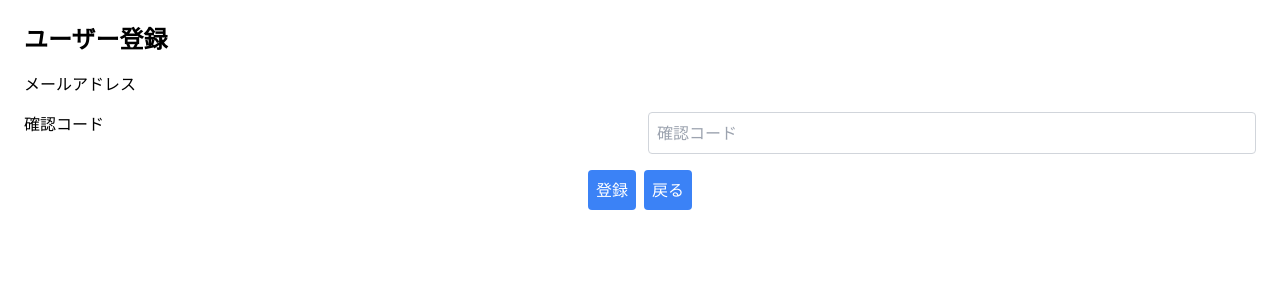
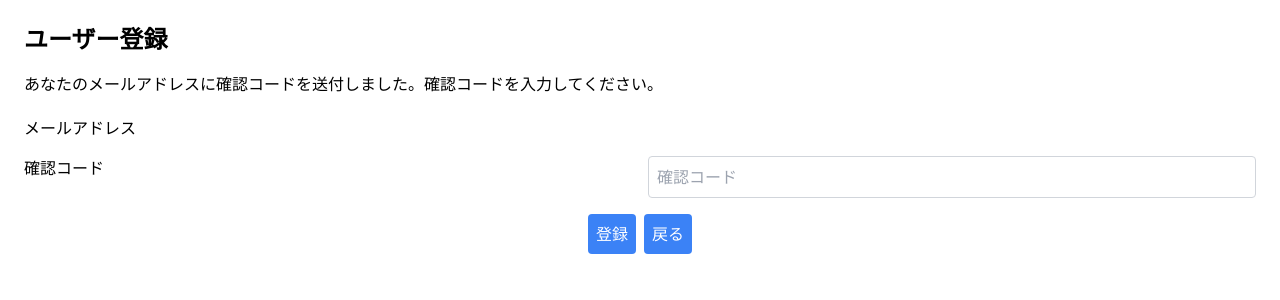
Before and after one commit to at-himawari/aimensetsu-frontend, a React (Create React App) app: page /confirm in a window 1280 px wide. Shown: the top 300 px of the page. Built offline with nearby package versions, Linux system fonts and the light colour scheme; no server answers; what aws-amplify would draw is missing.

Commit message:
メールアドレス送付メッセージ追加

```diff
--- a/src/RegisterCofirmForm.js
+++ b/src/RegisterCofirmForm.js
@@ -1,6 +1,6 @@
 import React, { useEffect, useState } from "react";
 import { useNavigate } from "react-router-dom";
-import { confirmSignUp } from 'aws-amplify/auth';
+import { confirmSignUp } from "aws-amplify/auth";
 
 function RegisterCofirmForm({ username }) {
   const [confirmationCode, setConfirmationCode] = useState("");
@@ -8,7 +8,7 @@ function RegisterCofirmForm({ username }) {
     username: [],
     password: [],
   });
-    const [success, setSuccess] = useState(false);
+  const [success, setSuccess] = useState(false);
   // パスワード確認用のstateを追加
   const navigate = useNavigate();
   const INVALID_CODE = "Invalid verification code provided, please try again.";
@@ -41,7 +41,7 @@ function RegisterCofirmForm({ username }) {
     try {
       const { isSignUpComplete, userId, nextStep } = await confirmSignUp({
         username: username,
-        confirmationCode: confirmationCode
+        confirmationCode: confirmationCode,
       });
 
       if (!isSignUpComplete) {
@@ -53,9 +53,8 @@ function RegisterCofirmForm({ username }) {
 
       navigate("/");
     } catch (error) {
-        if (error.message === INVALID_CODE) {
-            pushError({password:["確認コードが間違っています"]})
-
+      if (error.message === INVALID_CODE) {
+        pushError({ password: ["確認コードが間違っています"] });
       }
 
       setSuccess(false);
@@ -68,13 +67,12 @@ function RegisterCofirmForm({ username }) {
     navigate("/");
   };
 
-
   return (
     <div className="register-container m-6">
       <h2 className="text-2xl font-bold mb-4">ユーザー登録</h2>
-      {success && (
-        <p className="text-green-500">ユーザー登録に成功しました。</p>
-      )}
+      <p className="mb-5">
+        あなたのメールアドレスに確認コードを送付しました。確認コードを入力してください。
+      </p>
       {error.username.length > 0 && (
         <p className="text-red-600 mb-1">{error.username.join(",")}</p>
       )}
```
